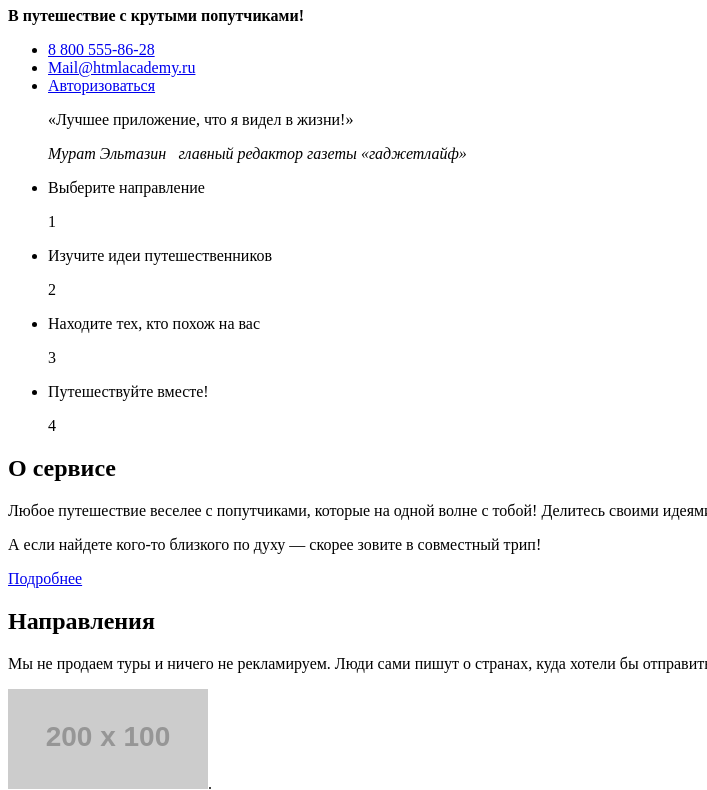
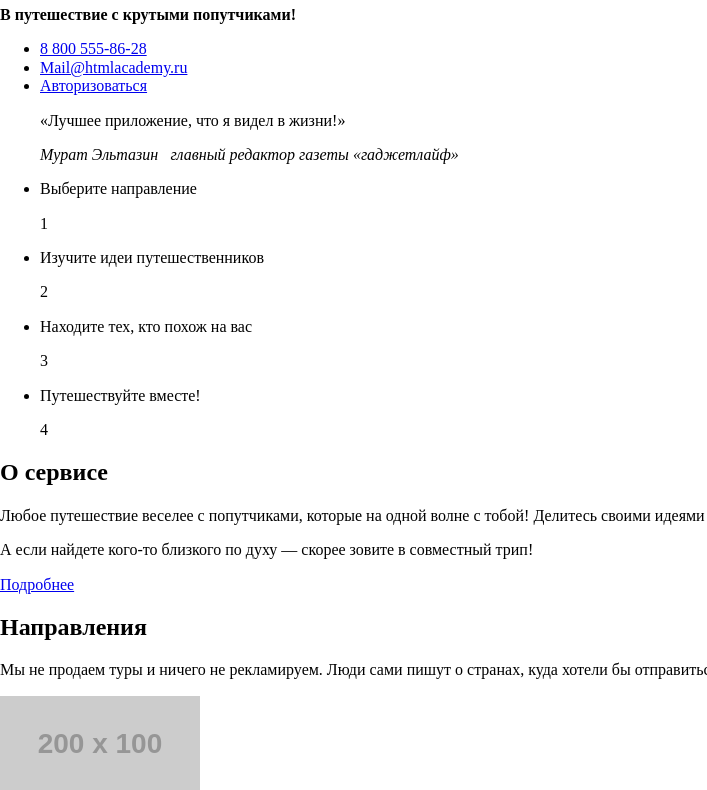
Before and after one commit to GolubkovN/1175037-pognali-19, a website: page source/index.html in a window 1280 px wide. Shown: the part 335-1125 px from the top of the page, without its empty margins (0-707 px from the left). Drawn offline with nearby package versions, Linux system fonts and the light colour scheme; files that its build step writes are made by us from their sources; placeholder pictures from the web are drawn by us.

Commit message:
подключает фал нормалтзации стилей в основной файл

```diff
--- a/source/sass/style.scss
+++ b/source/sass/style.scss
@@ -1 +1,2 @@
-@import "../sass/fonts.scss";
+@import "../sass/normalize.scss";
+@import "../sass/fonts.scss"
```
